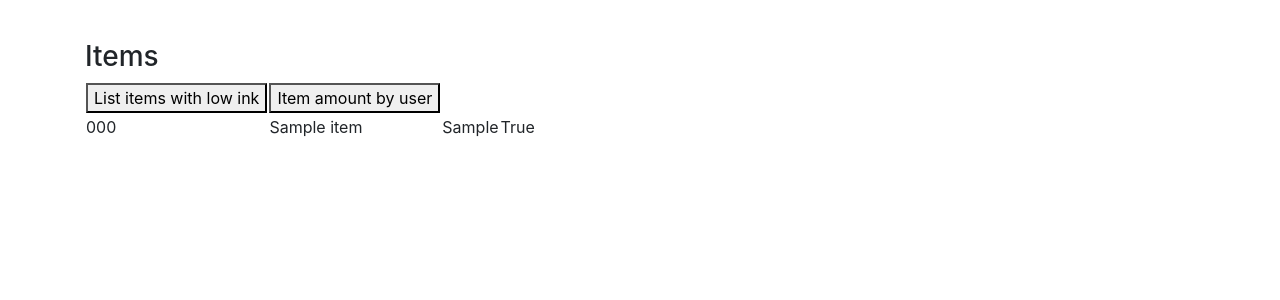
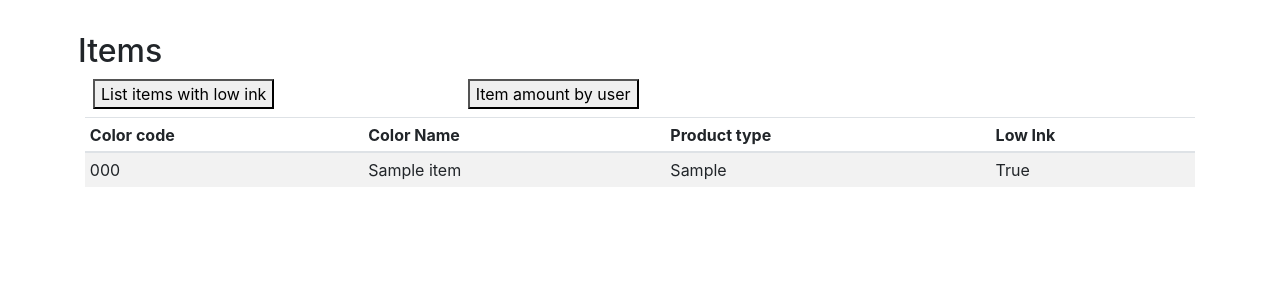
Before and after one commit to lkauria/copic-kanta, a Flask app: page /items/ in a window 1280 px wide. Shown: the part 72-372 px from the top of the page. Run offline with Flask 2, Linux system fonts and the light colour scheme; tables that the repository leaves empty hold one stand-in row (values such as "Sample post"); some libraries are stand-ins or nearby versions.

Commit message:
facelift list.html, url-korjauksia

```diff
--- a/application/colorcode/models.py
+++ b/application/colorcode/models.py
@@ -13,4 +13,4 @@ class Colorcode(db.Model):
 
 	@staticmethod
 	def colorcode_list():
-		return Colorcode.query
+		return Colorcode.query.order_by(Colorcode.code)
--- a/application/items/forms.py
+++ b/application/items/forms.py
@@ -8,8 +8,7 @@ from application.colorcode.models import Colorcode
 class ItemForm(FlaskForm):
 	name = StringField("Item name", [validators.Length(min=3)])
 	colorcode = StringField("Item colorcode", [validators.Length(min=3)])
-#	ptype = QuerySelectField(u'Item ptype', query_factory = Ptype.ptype_list, get_label='name')
-	ptype = QuerySelectField(u'Item ptype', query_factory = lambda: Ptype.query.all())
+	ptype = QuerySelectField(u'Item ptype', query_factory = Ptype.ptype_list, get_label='name')
 
 	class Meta:
 		csrf = False
--- a/application/items/models.py
+++ b/application/items/models.py
@@ -28,7 +28,6 @@ class Item(db.Model):
 	def get_lowink(self):
 		return self.lowink
 
-
 	@staticmethod
 	def find_lowink():
 		stmt = text("SELECT Item.colorcode, Item.name, Item.type"
--- a/application/items/views.py
+++ b/application/items/views.py
@@ -36,10 +36,10 @@ def items_most():
 def items_form():
         return render_template("items/new.html", form = ItemForm())
 
-@app.route("/items/newpersonal/")
+@app.route("/items/new/personal/")
 @login_required
 def personal_items_form():
-        return render_template("items/newpersonal.html", form = PersonalItemForm())
+        return render_template("items/personal.html", form = PersonalItemForm())
 
 
 @app.route("/items/<item_id>/", methods=["POST"])
@@ -88,13 +88,13 @@ def items_create():
     return redirect(url_for("items_index"))
 
 
-@app.route("/items/newpersonal/", methods=["POST"])
+@app.route("/items/personal/", methods=["POST"])
 @login_required
 def personal_items_create():
     form = PersonalItemForm(request.form)
 
     if not form.validate():
-       return render_template("items/newpersonal.html", form = form)
+       return render_template("items/personal.html", form = form)
 
     item = Item(form.name.data, form.colorcode.data.code, form.ptype.data.name)
     item.account_id = current_user.id
--- a/application/ptype/models.py
+++ b/application/ptype/models.py
@@ -15,4 +15,4 @@ class Ptype(db.Model):
 
     @staticmethod
     def ptype_list():
-        return Ptype.query
+        return Ptype.query.order_by(Ptype.name)
--- a/application/templates/items/list.html
+++ b/application/templates/items/list.html
@@ -2,26 +2,34 @@
 
 {% block body %}
 
-{% block query %}
-<p> </p>
-{% endblock %}
-
- <table>
-    <tr>
-      <h3>Items</h3>
-    </tr>
-    <tr>
-      <td>
+<div class="container p-2">
+  <div class="row">
+    <h2>Items</h2>
+  </div>
+  <div class="row">
+    <div class="col-md-4">
       <form action="{{ url_for('items_lowink') }}">
         <button type="submit">List items with low ink</button>
       </form>
-      </td>
-      <td>
+    </div>
+    <div class="col-md-5">
       <form action="{{ url_for('items_most') }}">
         <button type="submit">Item amount by user</button>
       </form>
-      </td>
+    </div>
+  </div>
+</div>
+
+<table class="table table-striped table-sm">
+ <thead>
+  <tr>
+    <th scope="col">Color code</th>
+    <th scope="col">Color Name</th>
+    <th scope="col">Product type</th>
+    <th scope="col">Low Ink</th>
   </tr>
+ </thead>
+ <tbody>
     {% for item in items %}
     <tr>
       <td>{{ item.colorcode }}</td>
@@ -42,5 +50,6 @@
      {% endif %}
     </tr>
     {% endfor %}
+ </tbody>
 </table>
 {% endblock %}
```
Also changed, not shown: application/templates/items/personal.html (renamed from application/templates/items/newpersonal.html), 3 other files. Lines whose indentation alone changed are shown as unchanged.
